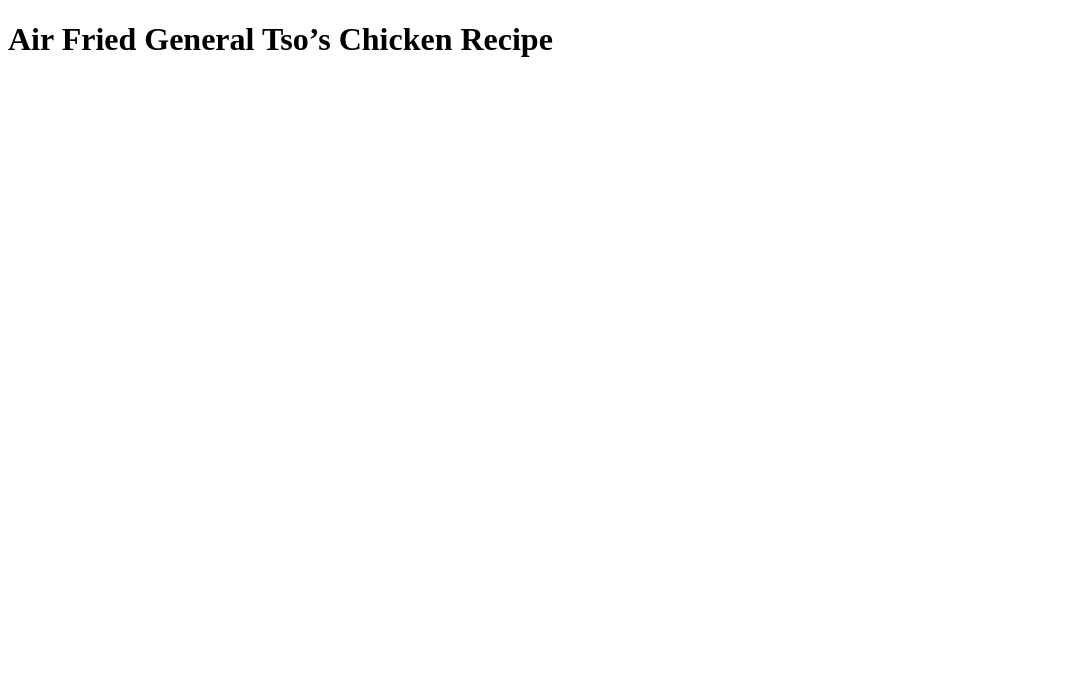
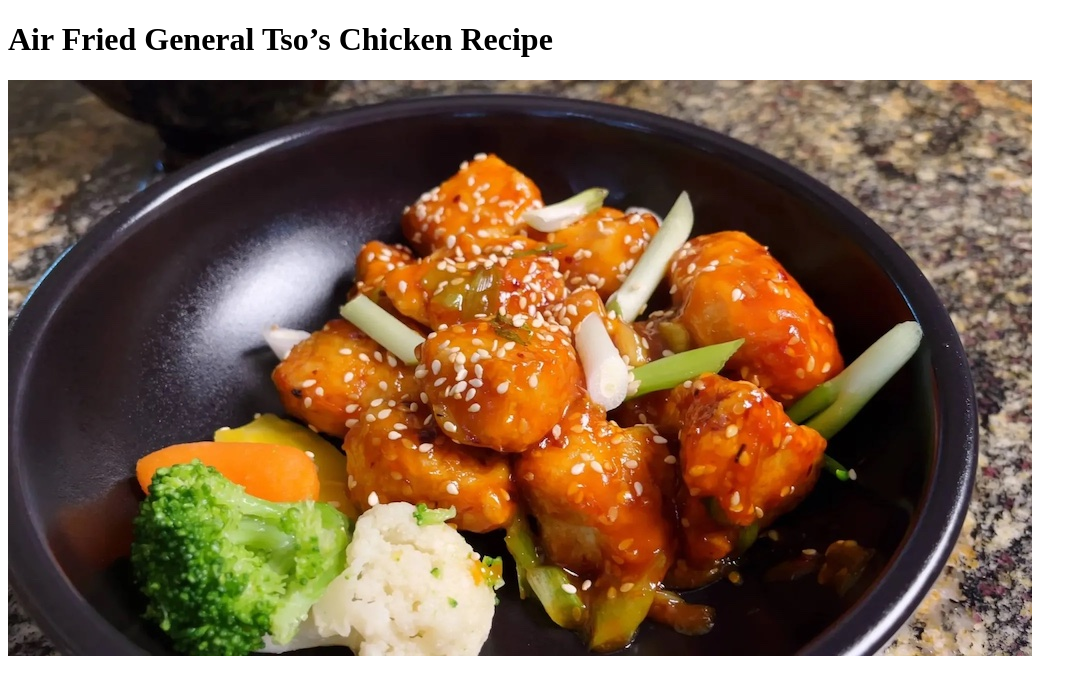
Before and after one commit to GreenvillePodCo/odin-recipes, a plain HTML site: page recipes/air-fry-general-tso.html in a window 1280 px wide. Shown: the whole page, without its empty margins (0-1087 px from the left). Drawn offline with Linux system fonts and the light colour scheme.

Commit message:
Add image of general tso's chicken

```diff
--- a/recipes/air-fry-general-tso.html
+++ b/recipes/air-fry-general-tso.html
@@ -8,5 +8,9 @@
   </head>
   <body>
     <h1>Air Fried General Tso’s Chicken Recipe</h1>
+    <img
+      src="..\images\general-tsos-chicken-recipe-air-fried.jpg"
+      alt="Picture of general tso's chicken made in the airfryer. The chicken is cubed and has sesame seeds on top. It is platted inside of a black bowl."
+    />
   </body>
 </html>
```
Also changed, not shown: images/general-tsos-chicken-recipe-air-fried.jpg (added).
